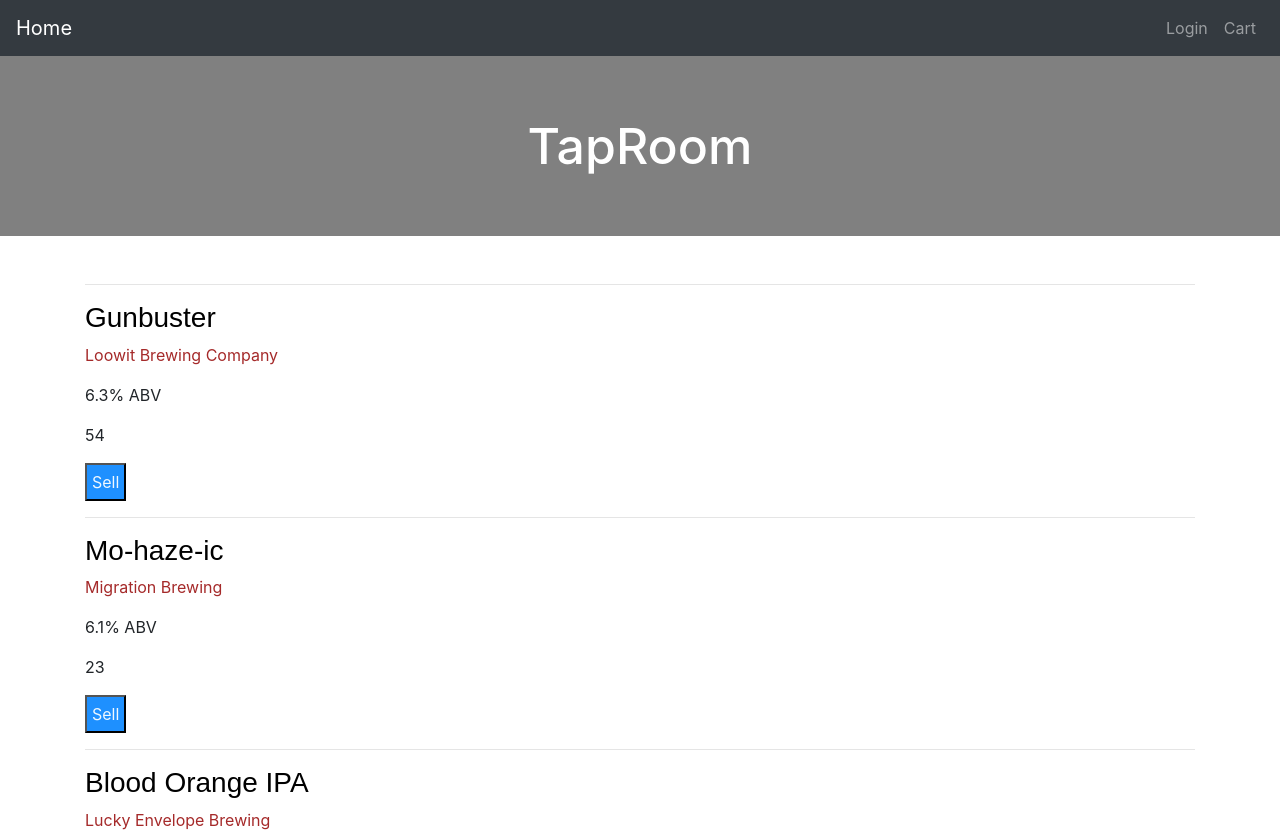
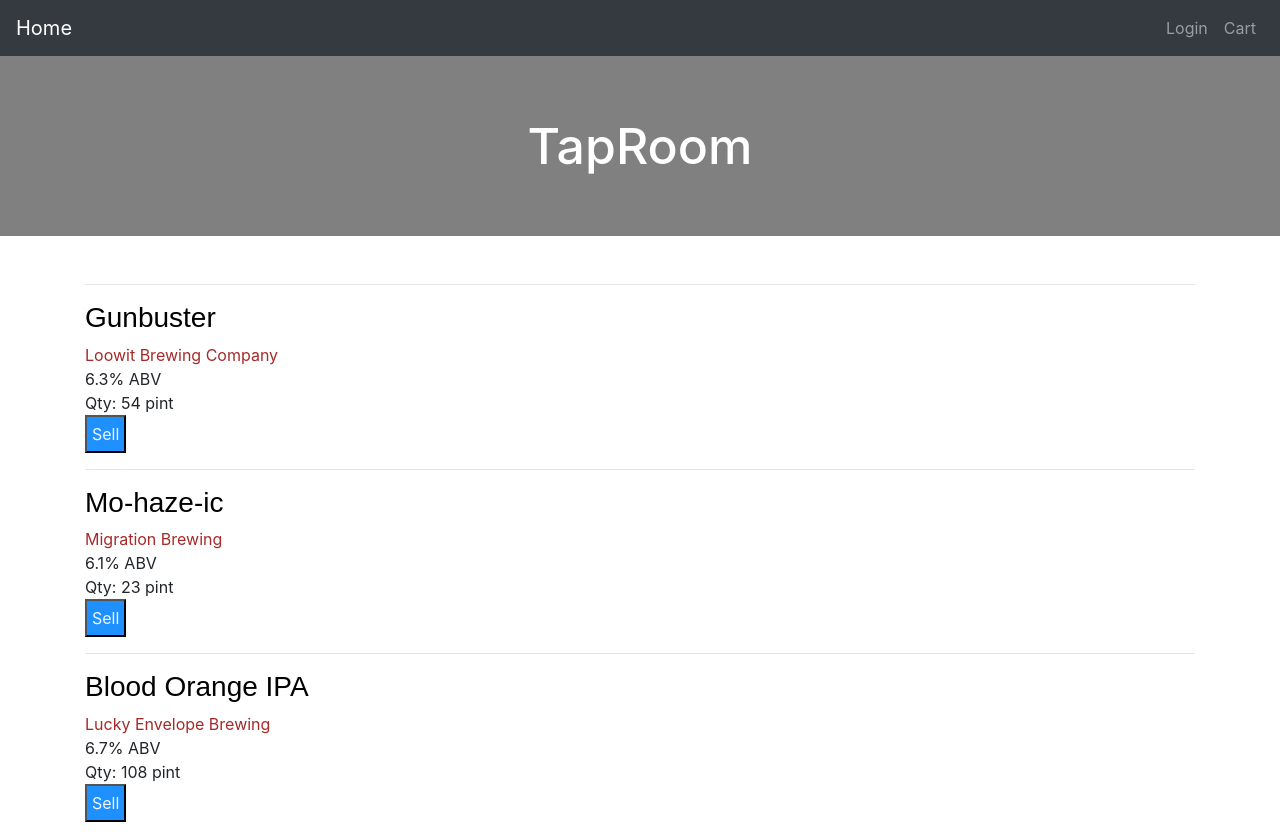
Before and after one commit to priyaraj7/TapRoom-React-Redux, a React (Create React App) app: page / in a window 1280 px wide. Shown: the top 832 px of the page. Built offline with nearby package versions, Linux system fonts and the light colour scheme.

Commit message:
remove extra space

```diff
--- a/src/components/Beer.js
+++ b/src/components/Beer.js
@@ -19,10 +19,9 @@
         onClick={() => props.whenBeerClicked(props.id)}
       >
         <h3 className={styles.h3}>{props.name}</h3>
-        <p className={styles.brand}>{props.brand}</p>
-
-        <p>{props.abv}% ABV</p>
-        <p>{props.pint}</p>
+        <div className={styles.brand}>{props.brand}</div>
+        <div>{props.abv}% ABV</div>
+        <div>Qty: {props.pint} pint</div>
         {stock}
       </div>
       <div className={styles.beer}>
```
